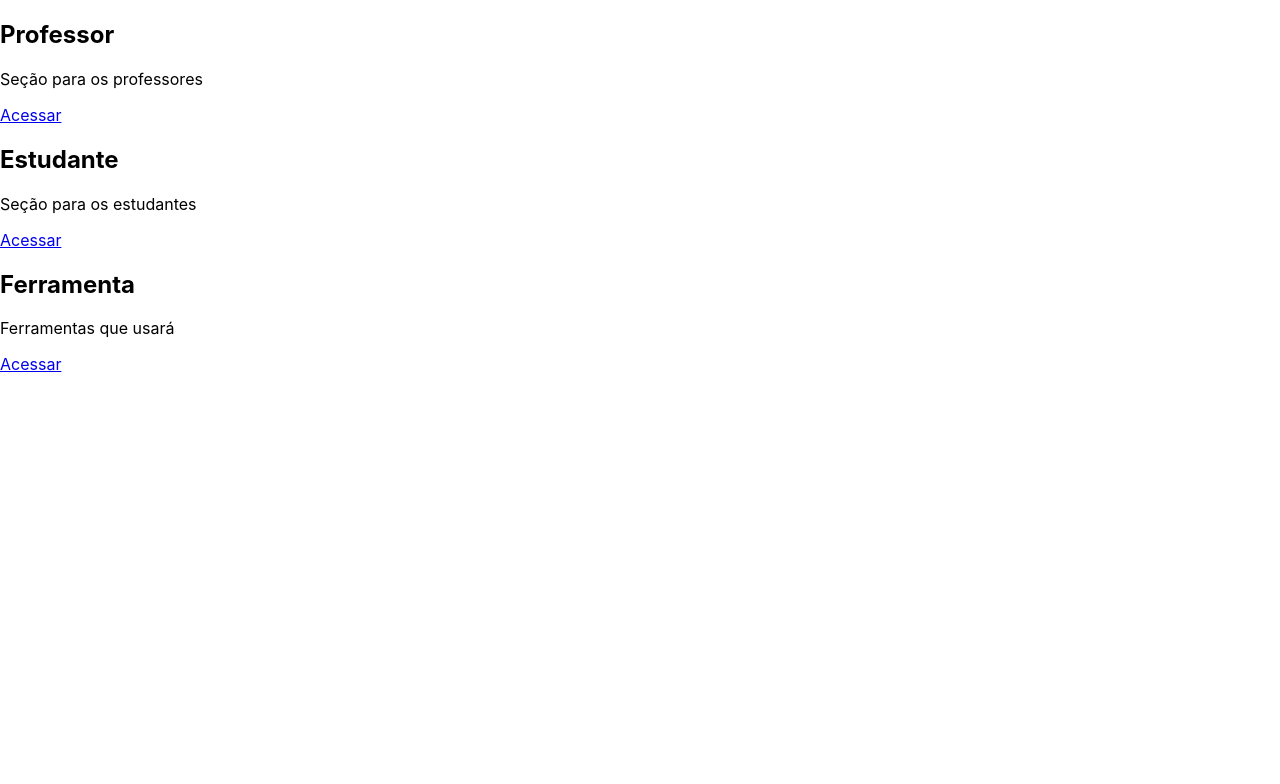
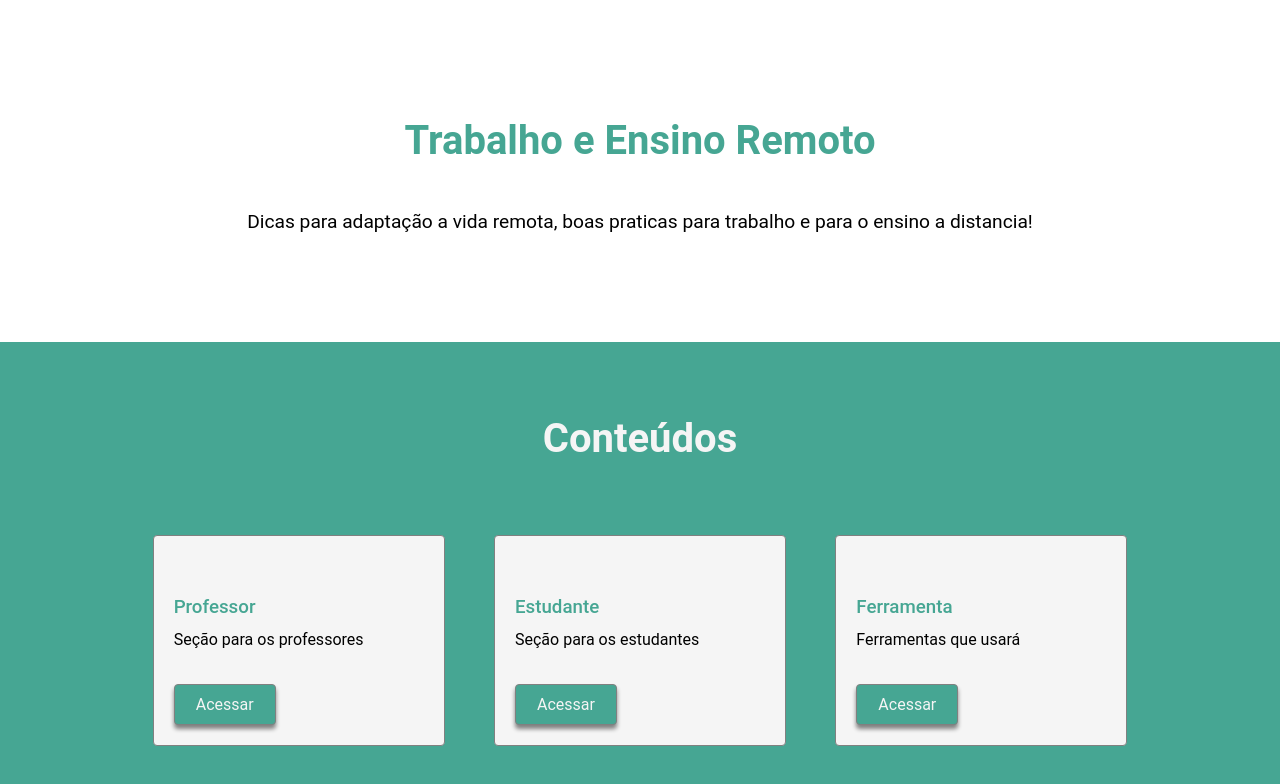
Before and after one commit to tryber/hackatrybe-covid, a React (Create React App) app: page /remoteWork in a window 1280 px wide. Shown: the top 784 px of the page. Built offline with nearby package versions, Linux system fonts and the light colour scheme.

Commit message:
Update CSS #2

```diff
--- a/src/remote_work/BlogContent.js
+++ b/src/remote_work/BlogContent.js
@@ -1,11 +1,12 @@
 import React from 'react';
 import ReactMarkdown from 'react-markdown';
+import './BlogContent.css';
 
 function BlogPost(props) {
   const { content } = props
 
   return (
-    <article className="App">
+    <article className="Blog-Post">
       <ReactMarkdown
         source={content}
         escapeHtml={false}
--- a/src/remote_work/BlogPage.js
+++ b/src/remote_work/BlogPage.js
@@ -2,21 +2,20 @@ import React from 'react';
 import SideBar from './SideBar';
 import BlogContent from './BlogContent';
 import data from './contents.js';
+import './BlogPage.css';
 
 function BlogPage(props) {
   const { id } = props.match.params;
   const blog = data.find(({ title }) => id === title)
   const { title, content, nav } = blog;
   return (
-    <div>
-      <div>
+    <div className="Blog-Page">
+      <div className="header">
         <h1>{title}</h1>
       </div>
-      <div>
-        <div>
+      <div className="content-blog">
           <SideBar nav={nav} />
           <BlogContent content={content} />
-        </div>
       </div>
     </div>
   );
--- /dev/null
+++ b/src/remote_work/CardType.css
@@ -0,0 +1,38 @@
+.Card-Type {
+  display: flex;
+  flex-direction: column;
+  background: whitesmoke;
+  border: 1px solid grey;
+  padding: 20px 20px;
+  border-radius: .25rem;
+  width: 250px;
+  font-family: "Roboto", sans-serif;
+  margin: 10px;
+}
+
+.Card-Type > h3, .Card-Type > h2 {
+  color: #46A693;
+  margin: 40px 0 12px;
+  font-weight: 500;
+}
+
+.Card-Type > p {
+  margin: 0 0 20px;
+}
+
+.Card-Type > .button-card {
+  background: #46A693;
+  border: 1px solid grey;
+  box-shadow: 0 4px 4px grey;
+  text-align: center;
+  margin-top: 15px;
+  padding: 10px;
+  width: 80px;
+  color: whitesmoke;
+  text-decoration: none;
+  border-radius: .25rem;
+}
+
+.Card-Type > .button-card:hover {
+  filter: brightness(90%);
+}
--- a/src/remote_work/CardType.js
+++ b/src/remote_work/CardType.js
@@ -1,10 +1,11 @@
 import React from 'react';
 import { Link } from 'react-router-dom';
+import './CardType.css';
 
 function CardType({ item: { type, text } }) {
   return (
-    <div className="Cards-Content">
-      <h2>{type}</h2>
+    <div className="Card-Type">
+      <h3>{type}</h3>
       <p>{text}</p>
       <Link class="button-card" to={`/remoteWork/${type}`}>Acessar</Link>
     </div>
--- a/src/remote_work/CardsContent.js
+++ b/src/remote_work/CardsContent.js
@@ -4,7 +4,7 @@ import { Link } from 'react-router-dom';
 
 function CardsContent({obj}) {
   return (
-    <div className="Cards-Content">
+    <div className="Card-Type">
       <ReactMarkdown
         source={obj.briefing}
       />
--- /dev/null
+++ b/src/remote_work/ListCardsContent.css
@@ -0,0 +1,49 @@
+.List-Cards-Content {
+  display: flex;
+  flex-direction: column;
+  font-family: "Roboto", sans-serif;
+  width: 100vw;
+}
+
+.List-Cards-Content > .header {
+  display: flex;
+  flex-direction: column;
+  align-items: center;
+  justify-content: center;
+  padding: 90px;
+}
+
+.List-Cards-Content > .header > h1 {
+  color: #46A693;
+  font-size: 2.5rem;
+}
+
+.List-Cards-Content > .header > p {
+  font-size: 1.2rem;
+  text-align: center;
+}
+
+.List-Cards-Content > .content > h2 {
+  color: whitesmoke;
+  font-size: 2.5rem;
+}
+
+.List-Cards-Content > .content {
+  display: flex;
+  flex-direction: row;
+  align-items: center;
+  flex-wrap: wrap;
+  justify-content: space-around;
+  padding: 40px 180px;
+  background: #46A693;
+}
+
+.List-Cards-Content > .content > .collection-card-type {
+  display: flex;
+  flex-direction: column;
+  flex-wrap: wrap;
+  justify-content: space-around;
+  padding: 30px;
+  width: 80%;
+  background: #46A693;
+}
--- a/src/remote_work/ListCardsContent.js
+++ b/src/remote_work/ListCardsContent.js
@@ -1,12 +1,39 @@
 import React from 'react';
 import CardsContent from './CardsContent';
 import content from './contents';
+import "./ListCardsContent.css";
+
+const renderTitlePage = (type) => {
+  if (type === "Ferramenta") return (
+    <div className="header">
+      <h1>Ferramenta</h1>
+      <p>Dicas para Ferramenta super show</p>
+    </div>
+  )
+
+  if (type === "Professor") return (
+    <div className="header">
+      <h1>Professor</h1>
+      <p>Dicas para Professor super show</p>
+    </div>
+  )
+
+  if (type === "Estudante") return (
+    <div className="header">
+      <h1>Estudante</h1>
+      <p>Dicas para estudantes super show</p>
+    </div>
+  )
+}
 
 function ListCardsContent({ match: { params: { type } } }) {
   const contentFilter = content.filter((obj) => obj.type === type);
   return (
     <div className="List-Cards-Content">
-      {contentFilter.map((obj) => <CardsContent key={obj.title} type={type} obj={obj} />)}
+      {renderTitlePage(type)}
+      <div className="content">
+        {contentFilter.map((obj) => <CardsContent key={obj.title} type={type} obj={obj} />)}
+      </div>
     </div>
   );
 }
--- /dev/null
+++ b/src/remote_work/PageRemote.css
@@ -0,0 +1,49 @@
+.Remote-Work {
+  display: flex;
+  flex-direction: column;
+  font-family: "Roboto", sans-serif;
+  width: 100vw;
+}
+
+.Remote-Work > .header {
+  display: flex;
+  flex-direction: column;
+  align-items: center;
+  justify-content: center;
+  padding: 90px;
+}
+
+.Remote-Work > .header > h1 {
+  color: #46A693;
+  font-size: 2.5rem;
+}
+
+.Remote-Work > .header > p {
+  font-size: 1.2rem;
+  text-align: center;
+}
+
+.Remote-Work > .content > h2 {
+  color: whitesmoke;
+  font-size: 2.5rem;
+}
+
+.Remote-Work > .content {
+  display: flex;
+  flex-direction: column;
+  align-items: center;
+  justify-content: center;
+  width: 100%;
+  padding: 40px 0;
+  background: #46A693;
+}
+
+.Remote-Work > .content >.collection-card-type {
+  display: flex;
+  flex-direction: row;
+  flex-wrap: wrap;
+  justify-content: space-around;
+  padding: 30px;
+  width: 80%;
+  background: #46A693;
+}
--- a/src/remote_work/PageRemoteWork.js
+++ b/src/remote_work/PageRemoteWork.js
@@ -1,12 +1,22 @@
 import React from 'react';
 import CardType from './CardType';
+import './PageRemote.css';
 
 function PageRemoteWork() {
   return (
-    <div className="RemoteWork">
+    <div className="Remote-Work">
+      <div className="header">
+        <h1>Trabalho e Ensino Remoto</h1>
+        <p>Dicas para adaptação a vida remota, boas praticas para trabalho e para o ensino a distancia!</p>
+      </div>
+      <div className="content">
+        <h2>Conteúdos</h2>
+      <div className="collection-card-type">
       <CardType item={{ type: 'Professor', text: 'Seção para os professores' }} />
       <CardType item={{ type: 'Estudante', text: 'Seção para os estudantes' }} />
       <CardType item={{ type: 'Ferramenta', text: 'Ferramentas que usará' }} />
+      </div>
+      </div>
     </div>
   );
 }
--- a/src/remote_work/SideBar.js
+++ b/src/remote_work/SideBar.js
@@ -13,10 +13,8 @@ function SideBar(props) {
         <nav className="Side-Bar">
           <ul>
             {nav.map(({ link, href }) => (
-              <li className="Side-Bar-list">
-                <a href={`#${href}`}>{link}</a>
-              </li>
-            ))}
+              <li className="Side-Bar-list"><a href={`#${href}`}>{link}</a></li>))
+            }
           </ul>
         </nav>
       </MediaQuery>
--- a/src/remote_work/contents/infraestrutura.js
+++ b/src/remote_work/contents/infraestrutura.js
@@ -1,4 +1,4 @@
-const content = `# Verificação de conexão e infraestrutura
+const content = `# VERIFICAÇÂO DE CONEXÃO E INFRAESTRUTURA
 
 Nesta seção falaremos sobre algo que normalmente coloca medo nos educadores, que é como dar uma aula com qualidade igual, mesmo estando remotos.
 Quais equipamentos utilizar? O que é mais importante para a qualidade do ensino?
@@ -47,7 +47,7 @@ Preparar o cenário de acordo com o conteúdo do seu curso é essencial para que
 
 Uma boa captação de áudio é **crucial** para um curso online. As pessoas **não** vão **entender** a sua aula se elas não puderem ouvir o que você diz. Por isso a aquisição de um bom microfone é um ótimo investimento! Transmitir a mensagem de forma clara é aquilo que todo professor deseja, por esse motivo invista em um bom microfone, mas caso esteja com um orçamento mais apertado, **é possível** utilizar fones de ouvido de celular e gravar num local livre de ruídos.`
 
-const briefing = `## Verificação de conexão e infraestrutura
+const briefing = `## VERIFICAÇÂO DE CONEXÃO E INFRAESTRUTURA
 
 O seu computador e sua internet são o centro da sua carreira de professor de cursos online.`;
 
@@ -58,7 +58,7 @@ const obj = {
   content,
   nav: [
     { link: 'Computador', href: 'computador-id' },
-    { link: 'internet-wifi-id', href: 'Internet e Wi-Fi' },
+    { link: 'Internet e Wi-Fi', href: 'internet-wifi-id' },
     { link: 'Camera', href: 'camera-id' },
     { link: 'Iluminação e fundo', href: 'iluminacao-id' },
     { link: 'Microfone', href: 'microfone-id' },
```
Also changed, not shown: src/remote_work/contents.js (+2 -14 lines).
